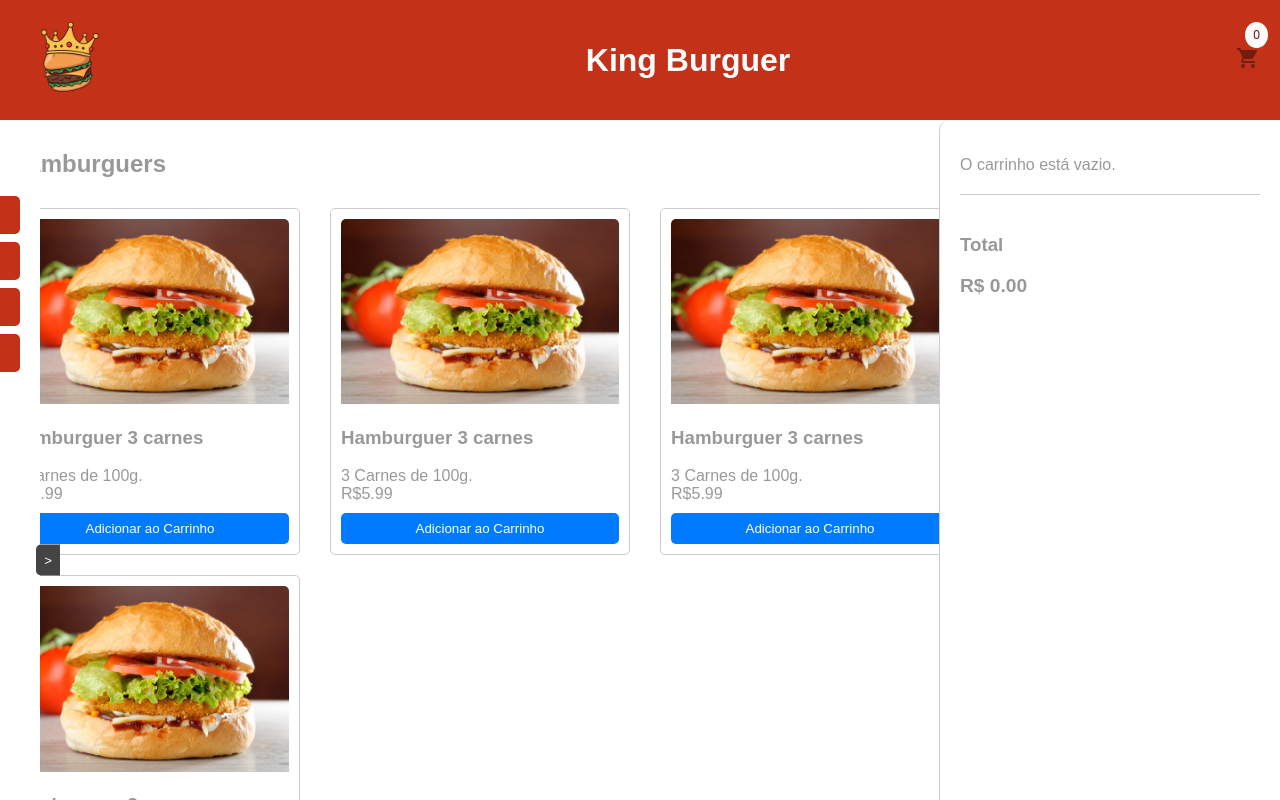
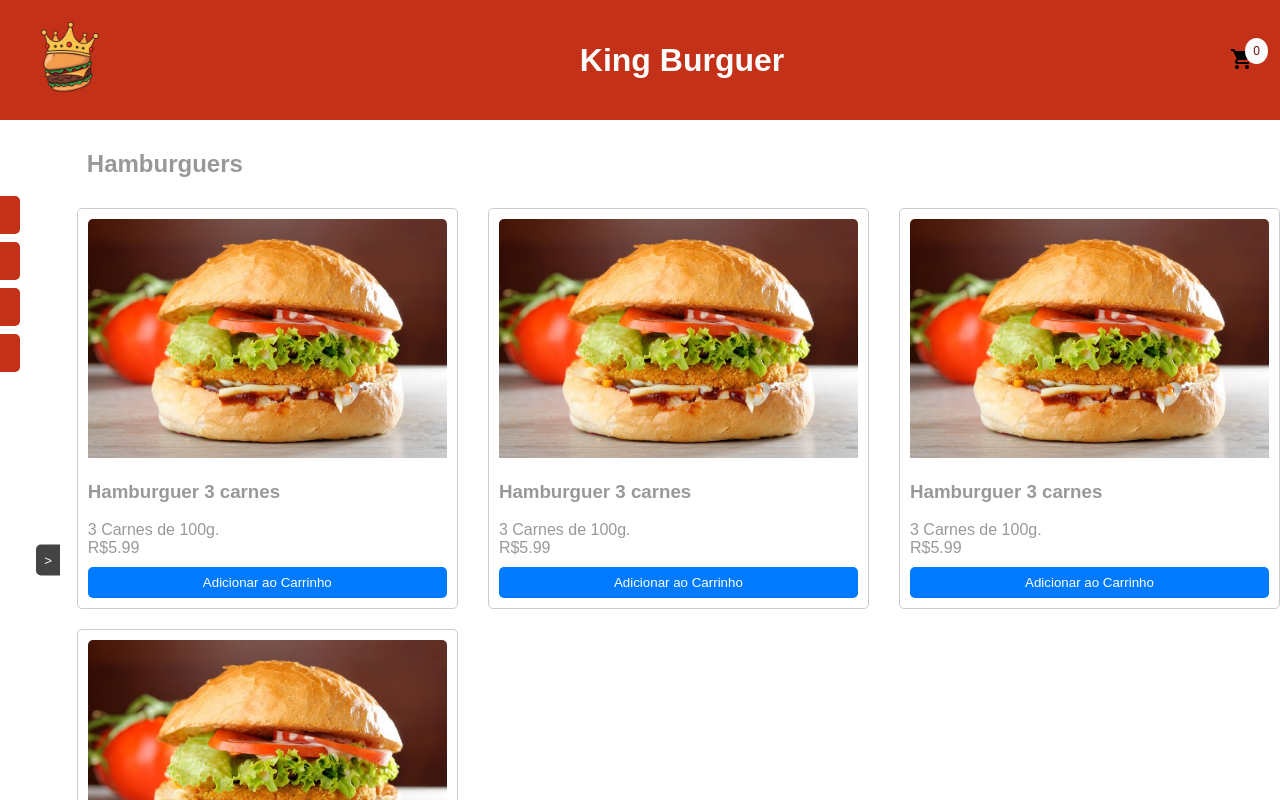
Before and after one commit to Weslley-hub/carrinhoCompras, a React (Vite) app: page / in a window 1280 px wide. Shown: the top 800 px of the page. Built offline with nearby package versions, Linux system fonts and the light colour scheme.

Commit message:
Correções no carrinho e usando o rodape

```diff
--- a/src/components/CardModal.css
+++ b/src/components/CardModal.css
@@ -17,10 +17,6 @@
     width: 30vw;
     max-width: 50px;
   }
-}
-
-.content {
-  margin-right: 320px;
 }
 
 .cart-items {
--- a/src/components/Header.jsx
+++ b/src/components/Header.jsx
@@ -4,13 +4,22 @@ import { mdiCart } from '@mdi/js';
 import logo from '../../public/logo/logo4.png';
 import './Header.css';
 
-const Header = ({carrinhoItens}) => {
+const Header = ({carrinhoItens, mostrarOuEsconderCarrinho}) => {
+
   return (
     <header className="header">
       <img src={logo} className='logo-img' alt='Logo'></img>
       <h1>King Burguer</h1>
       <div className="cart-icon">
-        <p><Icon path={mdiCart} size={1} /></p>
+        <button
+          style={{
+            cursor: 'pointer',
+            backgroundColor: "transparent",
+            border: 0,
+          }}
+          onClick={() => {mostrarOuEsconderCarrinho()}}>
+            <Icon path={mdiCart} size={1} />
+        </button>
         <span className="cart-count">{carrinhoItens}</span>
       </div>
     </header>
--- a/src/components/Menu.css
+++ b/src/components/Menu.css
@@ -1,8 +1,10 @@
 .menu-container {
-  max-height: 800px;
   overflow-y: auto;
   display: flex;
-  height: 100vh;
+}
+
+.menu{
+  margin-left: 6%;
 }
 
 .menu h2 {
--- a/src/view/Home.css
+++ b/src/view/Home.css
@@ -8,10 +8,9 @@ body {
   .home {
     display: flex;
     flex-direction: column;
-    min-height: 100vh;
   }
 
   .content {
     display: flex;
-    flex: 1;
+    flex-direction: column;
   }
--- a/src/view/Home.jsx
+++ b/src/view/Home.jsx
@@ -2,6 +2,7 @@
 /* eslint-disable no-undef */
 import React, { useState } from 'react';
 import Header from '../components/Header';
+import Footer from '../components/Footer';
 import Sidebar from '../components/SiderBar';
 import Menu from '../components/Menu';
 import menuData from '../data/menuData';
@@ -13,6 +14,8 @@ const Home = () => {
 
   const [categoriaSelecionada, setCategoriaSelecionada] = useState('Hamburguers');
   const [carrinho, setCarrinho] = useState([]);
+  const [mostrarCarrinho, setMostrarCarrinho] = useState(false);
+
 
   const alterarCategoria = (categoria) => {
     setCategoriaSelecionada(categoria);
@@ -32,6 +35,10 @@ const Home = () => {
     setCarrinho(novoCarrinho);
   };
 
+  const mostrarOuEsconderCarrinho = () => {
+    setMostrarCarrinho(!mostrarCarrinho)
+  }
+
   const removerDoCarrinho = (produtoId) => {
     const novoCarrinho = carrinho.filter((item) => item.id !== produtoId);
     setCarrinho(novoCarrinho);
@@ -49,7 +56,9 @@ const Home = () => {
 
   return (
     <div className="home">
-      <Header carrinhoItens={carrinho.length} />
+      <Header
+        carrinhoItens={carrinho.length}
+        mostrarOuEsconderCarrinho={mostrarOuEsconderCarrinho} />
       <div className="content">
         <Sidebar categorias={categoriasDisponiveis}
                  setCategoriaSelecionada={alterarCategoria}
@@ -58,11 +67,14 @@ const Home = () => {
               menuData={menuData}
               adicionarAoCarrinho={(produto) => adicionarAoCarrinho(produto, carrinho, setCarrinho)}
               />
-         <CartModal
-          carrinho={carrinho}
-          removerDoCarrinho={removerDoCarrinho}
-          alterarQuantidade={alterarQuantidade}
-        />
+        {mostrarCarrinho && (
+          <CartModal
+           carrinho={carrinho}
+           removerDoCarrinho={removerDoCarrinho}
+           alterarQuantidade={alterarQuantidade}
+         />
+        )}
+        <Footer></Footer>
       </div>
     </div>
   );
```
